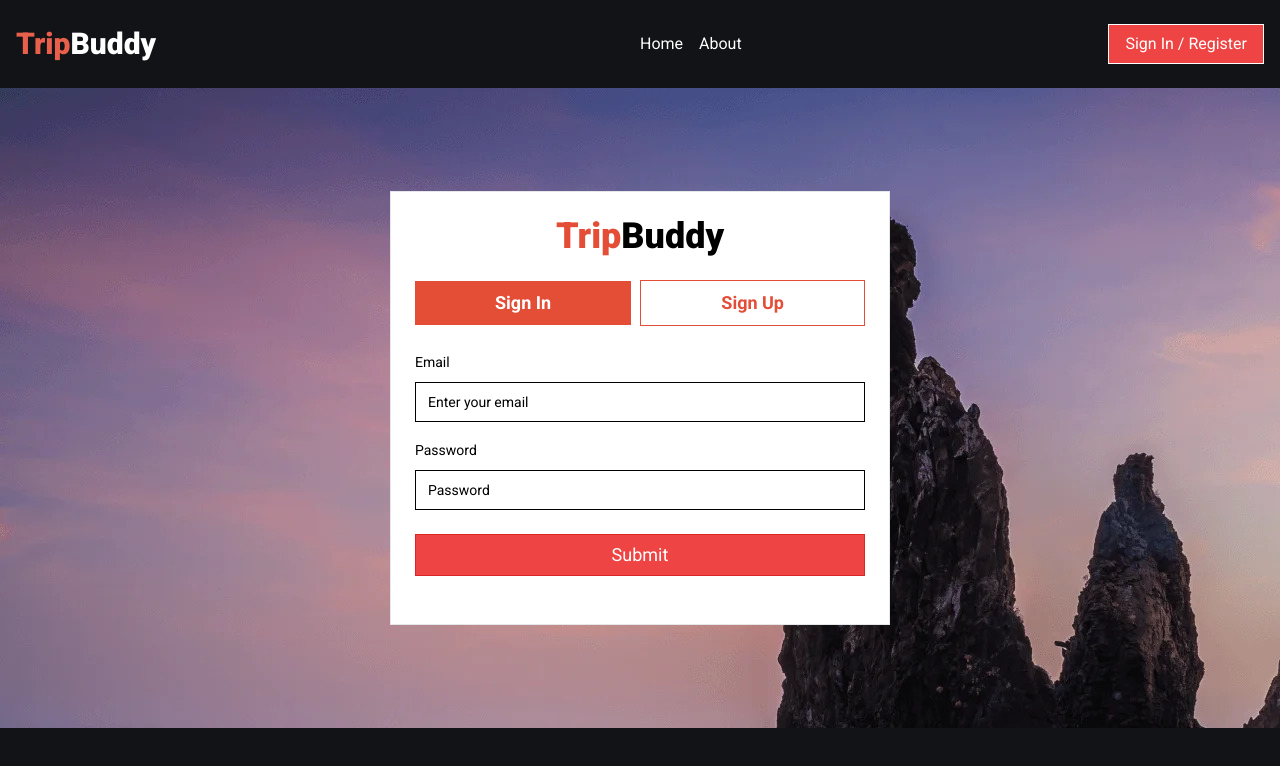
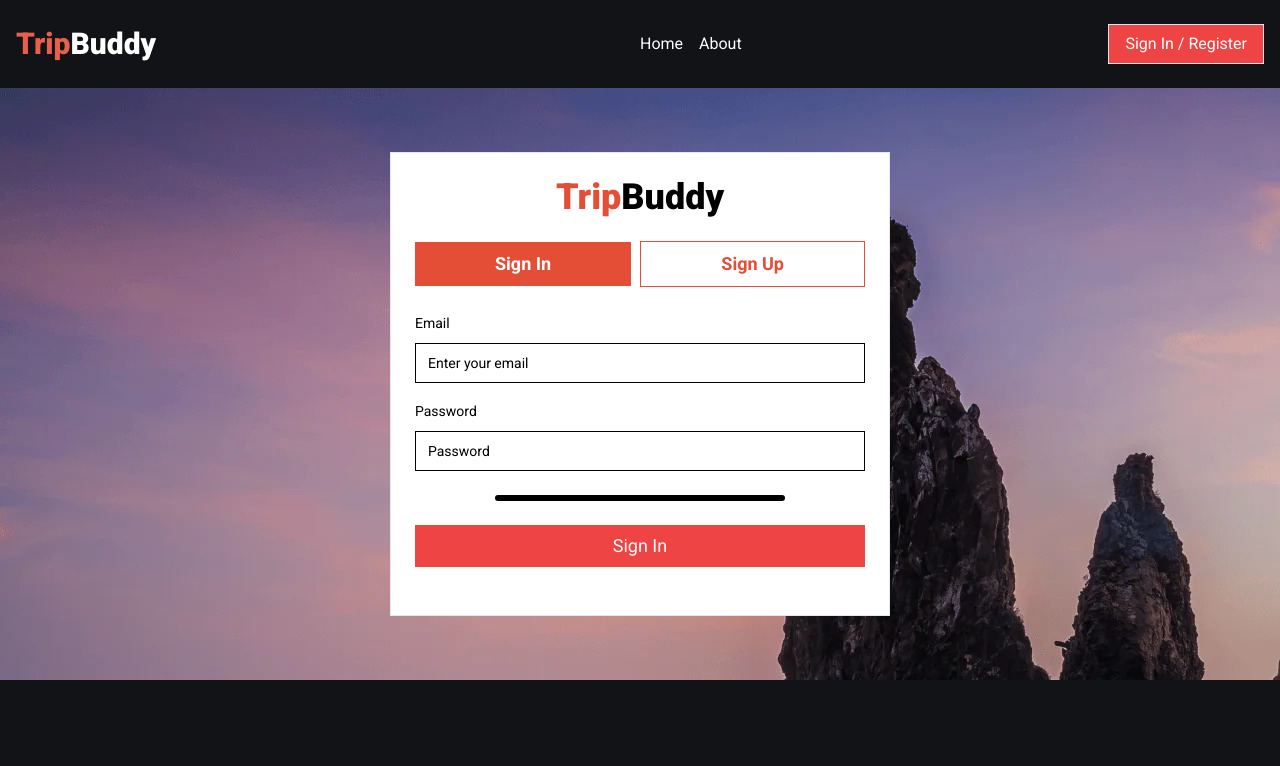
Before and after one commit to Jahidmorol/trip-buddy-client, a Next.js app: page /login in a window 1280 px wide. Shown: the top 766 px of the page. Built offline with nearby package versions, Linux system fonts and the light colour scheme.

Commit message:
today task done

```diff
--- a/src/app/login/page.tsx
+++ b/src/app/login/page.tsx
@@ -10,7 +10,7 @@ const LoginPage = () => {
 
   return (
     <div className="bg-loginSection bg-opacity-50">
-      <div className="flex items-center justify-center h-[80vh]">
+      <div className="flex items-center justify-center py-16">
         <div className="border w-[500px] bg-white text-black p-6">
           <h1 className="text-center text-4xl font-extrabold text-[#e44d36] cursor-pointer">
             Trip<span className="text-black">Buddy</span>
--- a/src/components/LoginAndRegister/LoginFrom.tsx
+++ b/src/components/LoginAndRegister/LoginFrom.tsx
@@ -75,12 +75,13 @@ const LoginComponent = () => {
               )}
             />
           </div>
+          <div className="border-[3px] border-black mt-6 mx-20 rounded-full" />
           <Button
-            className="w-full text-white my-6 border border-red-600 py-5 text-lg"
+            className="w-full text-white my-6 border border-[#e44d36] hover:border-black py-5 text-lg"
             variant={"outline"}
             type="submit"
           >
-            Submit
+            Sign In
           </Button>
         </form>
       </Form>
--- a/src/components/NavBar/NavBar.tsx
+++ b/src/components/NavBar/NavBar.tsx
@@ -23,7 +23,9 @@ const NavBar = () => {
           </Link>
         </ul>
         <Link href={"/login"}>
-          <Button variant={"outline"}>Sign In / Register</Button>
+          <Button className="border " variant={"outline"}>
+            Sign In / Register
+          </Button>
         </Link>
       </div>
       {/* mobil device  */}
--- a/src/components/ui/button.tsx
+++ b/src/components/ui/button.tsx
@@ -13,7 +13,7 @@ const buttonVariants = cva(
         destructive:
           "bg-destructive text-destructive-foreground hover:bg-destructive/90",
         outline:
-          "border border-input bg-red-500 text-base hover:bg-secondary hover:text-accent-foreground",
+          "bg-red-500 text-base hover:bg-secondary hover:text-accent-foreground",
         secondary:
           "bg-secondary text-secondary-foreground hover:bg-secondary/80",
         ghost: "hover:bg-accent hover:text-accent-foreground",
```
